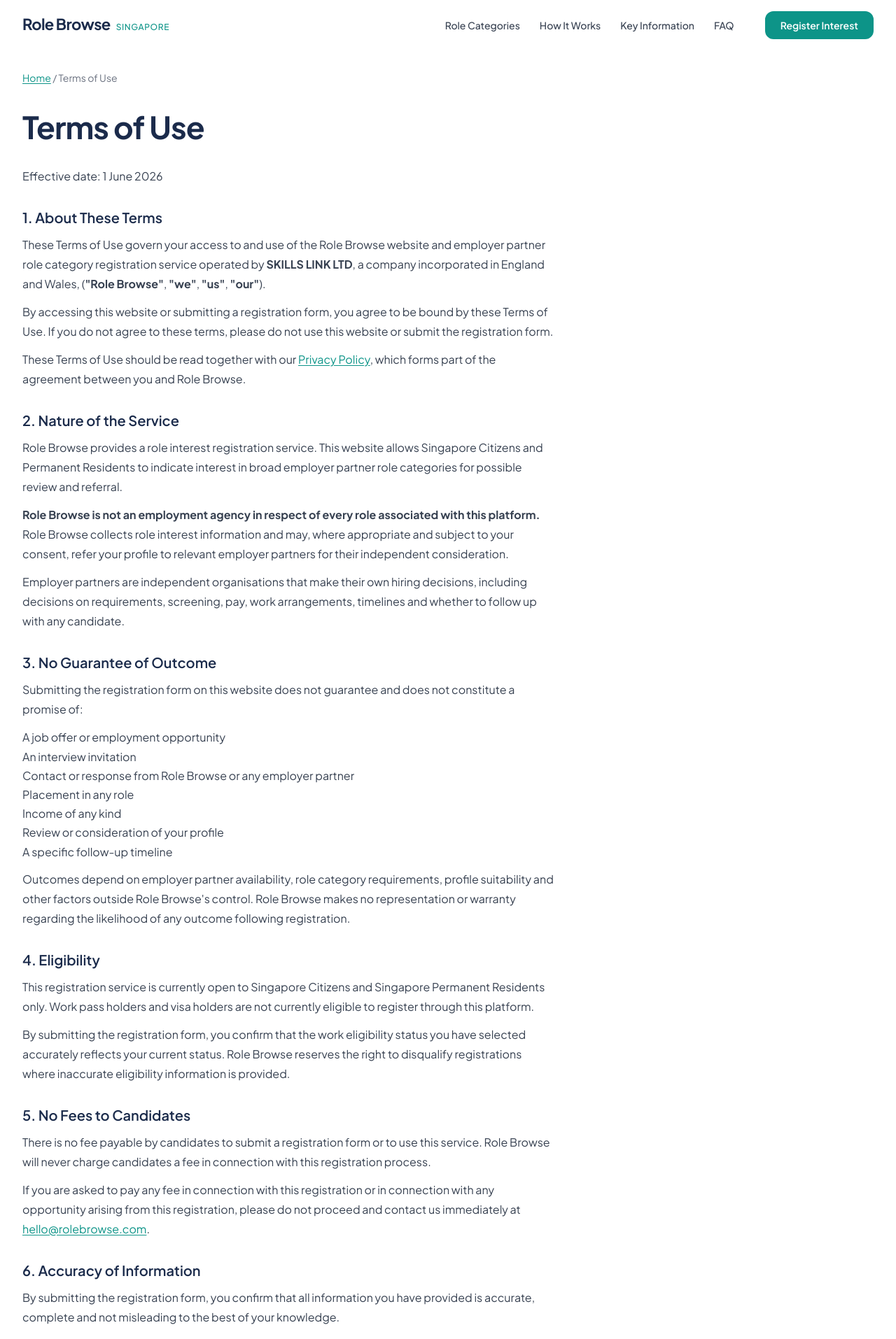
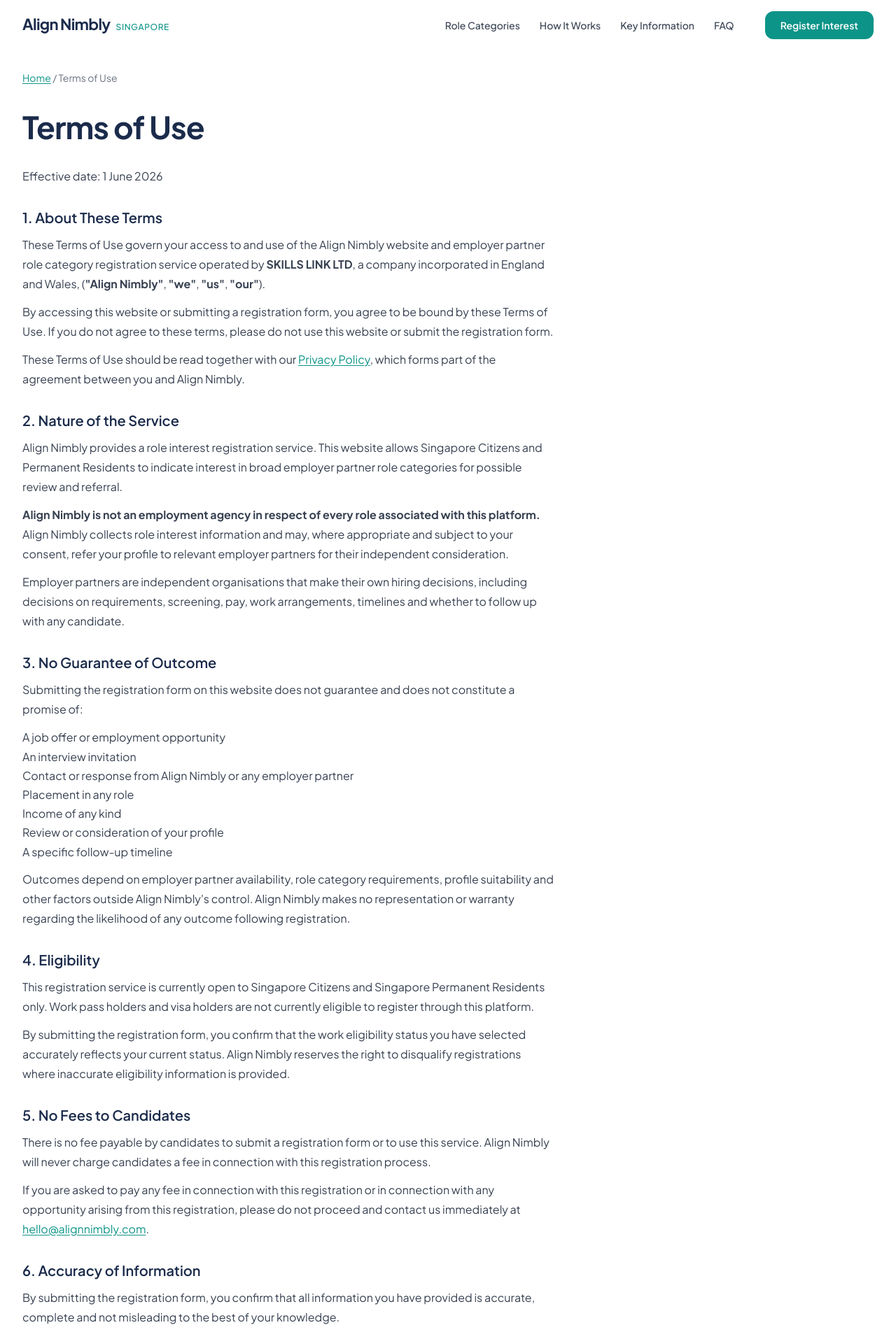
Before and after one commit to cddprojects/dongsg1-v75.0, a React (Vite) app: page /terms-of-use in a window 1280 px wide. Shown: the top 1914 px of the page at 70% size. Built offline with nearby package versions, Linux system fonts and the light colour scheme.

Commit message:
Rebrand: Role Browse -> Align Nimbly, rolebrowse.com -> alignnimbly.com
Co-authored-by: WeiYan-cdd <weiyansoon-pixel@users.noreply.github.com>

```diff
--- a/index.html
+++ b/index.html
@@ -12,12 +12,12 @@ j=d.createElement(s),dl=l!='dataLayer'?'&l='+l:'';j.async=true;j.src=
     <meta name="viewport" content="width=device-width, initial-scale=1.0" />
 
     <!-- Primary Meta -->
-    <title>Role Browse Singapore | Part-Time & Flexible Role Categories</title>
+    <title>Align Nimbly Singapore | Part-Time & Flexible Role Categories</title>
     <meta
       name="description"
       content="Explore part-time and flexible role categories in Singapore. Browse what is available, learn how registration works and tell us what type of opportunity interests you."
     />
-    <link rel="canonical" href="https://www.rolebrowse.com/rolebrowse-singapore-employer-partner-role-categories" />
+    <link rel="canonical" href="https://www.alignnimbly.com/alignnimbly-singapore-employer-partner-role-categories" />
     <!-- TODO: Replace canonical URL with the live production URL before launch -->
 
     <!-- Language -->
@@ -25,20 +25,20 @@ j=d.createElement(s),dl=l!='dataLayer'?'&l='+l:'';j.async=true;j.src=
 
     <!-- Open Graph -->
     <meta property="og:type" content="website" />
-    <meta property="og:title" content="Role Browse Singapore | Part-Time & Flexible Role Categories" />
+    <meta property="og:title" content="Align Nimbly Singapore | Part-Time & Flexible Role Categories" />
     <meta
       property="og:description"
       content="Browse part-time and flexible role categories in Singapore. Register your interest and we may be in touch if there is a potentially relevant opportunity."
     />
-    <meta property="og:url" content="https://www.rolebrowse.com/rolebrowse-singapore-employer-partner-role-categories" />
+    <meta property="og:url" content="https://www.alignnimbly.com/alignnimbly-singapore-employer-partner-role-categories" />
     <meta property="og:image" content="/og-image.png" />
     <!-- TODO: Replace og:image with an actual Open Graph image (1200×630px) before launch -->
     <meta property="og:locale" content="en_SG" />
-    <meta property="og:site_name" content="Role Browse" />
+    <meta property="og:site_name" content="Align Nimbly" />
 
     <!-- Twitter Card -->
     <meta name="twitter:card" content="summary_large_image" />
-    <meta name="twitter:title" content="Role Browse Singapore | Part-Time & Flexible Role Categories" />
+    <meta name="twitter:title" content="Align Nimbly Singapore | Part-Time & Flexible Role Categories" />
     <meta
       name="twitter:description"
       content="Browse part-time and flexible role categories in Singapore. Register your interest and we may be in touch if there is a potentially relevant opportunity."
@@ -67,9 +67,9 @@ j=d.createElement(s),dl=l!='dataLayer'?'&l='+l:'';j.async=true;j.src=
       {
         "@context": "https://schema.org",
         "@type": "Organization",
-        "name": "Role Browse",
-        "url": "https://www.rolebrowse.com",
-        "description": "Role Browse is a role-interest collection service..."
+        "name": "Align Nimbly",
+        "url": "https://www.alignnimbly.com",
+        "description": "Align Nimbly is a role-interest collection service..."
       }
       </script>
 
--- a/src/components/ApplicationForm.tsx
+++ b/src/components/ApplicationForm.tsx
@@ -116,7 +116,7 @@ export function ApplicationForm(_: Props) {
   //   setStatus('submitting');
   //   try {
   //     await new Promise<void>((resolve) => setTimeout(resolve, 1200));
-  //     sessionStorage.setItem('rolebrowse_submitted_categories', JSON.stringify(form.roleCategories));
+  //     sessionStorage.setItem('alignnimbly_submitted_categories', JSON.stringify(form.roleCategories));
   //     navigate('/thank-you');
   //   } catch {
   //     setStatus('error');
@@ -131,7 +131,7 @@ export function ApplicationForm(_: Props) {
     ? 'google_ad'
     : pageQuery.get('utm_source') ?? '';
   const iframeQuery = new URLSearchParams({
-    origin: 'www.rolebrowse.com',
+    origin: 'www.alignnimbly.com',
     protocol: window.location.protocol,
     channel,
     referral: window.location.href,
@@ -185,7 +185,7 @@ export function ApplicationForm(_: Props) {
           id="cdd-form-mount"
           className="appform__embed"
           data-cddform={FORM_ID}
-          data-origin="www.rolebrowse.com"
+          data-origin="www.alignnimbly.com"
         >
           <iframe
             ref={iframeRef}
--- a/src/components/FAQAccordion.tsx
+++ b/src/components/FAQAccordion.tsx
@@ -23,7 +23,7 @@ export function FAQAccordion() {
             Frequently asked questions
           </h2>
           <p className="section-subheading faq__subheading">
-            Clear answers to common questions about Role Browse and this application process.
+            Clear answers to common questions about Align Nimbly and this application process.
           </p>
         </div>
 
--- a/src/components/Footer.tsx
+++ b/src/components/Footer.tsx
@@ -24,8 +24,8 @@ export function Footer() {
         <div className="footer__main">
           {/* Brand column */}
           <div className="footer__brand">
-            <a href="/" className="footer__logo" aria-label="Role Browse home">
-              <span className="footer__logo-word">Role Browse</span>
+            <a href="/" className="footer__logo" aria-label="Align Nimbly home">
+              <span className="footer__logo-word">Align Nimbly</span>
               <span className="footer__logo-tag">Singapore</span>
             </a>
             <p className="footer__description">{footer.description}</p>
@@ -66,7 +66,7 @@ export function Footer() {
         {/* Bottom bar */}
         <div className="footer__bottom">
           <p className="footer__copyright">
-            © {year} Role Browse. Operated by SKILLS LINK LTD.
+            © {year} Align Nimbly. Operated by SKILLS LINK LTD.
           </p>
           <div className="footer__legal-row">
             {footer.legalLinks.map((link, i) => (
--- a/src/components/Header.tsx
+++ b/src/components/Header.tsx
@@ -73,8 +73,8 @@ export function Header() {
     <header ref={headerRef} className={`header${scrolled ? ' header--scrolled' : ''}`} role="banner">
       <div className="container header__inner">
         {/* Logo / Wordmark */}
-        <a href="/" className="header__logo" aria-label="Role Browse home">
-          <span className="header__logo-word">Role Browse</span>
+        <a href="/" className="header__logo" aria-label="Align Nimbly home">
+          <span className="header__logo-word">Align Nimbly</span>
           <span className="header__logo-tag">Singapore</span>
         </a>
 
--- a/src/data/content.ts
+++ b/src/data/content.ts
@@ -1,25 +1,25 @@
 /* ============================================================
-   ROLE BROWSE SINGAPORE — Content Data File
+   ALIGN NIMBLY SINGAPORE — Content Data File
    All editable page content lives here.
    Update this file to change copy, categories, FAQs, etc.
    ============================================================ */
 
 export const siteConfig = {
-  brandName: 'Role Browse',
+  brandName: 'Align Nimbly',
   tagline: 'Employer-partner opportunity registration',
   market: 'Singapore',
   language: 'en',
-  contactEmail: 'hello@rolebrowse.com', // TODO: replace with actual contact email before launch
+  contactEmail: 'hello@alignnimbly.com', // TODO: replace with actual contact email before launch
   privacyPolicyUrl: '/privacy-policy',
   termsOfUseUrl: '/terms-of-use',
-  canonicalUrl: 'https://www.rolebrowse.com/rolebrowse-singapore-employer-partner-role-categories', // TODO: replace with live URL
+  canonicalUrl: 'https://www.alignnimbly.com/alignnimbly-singapore-employer-partner-role-categories', // TODO: replace with live URL
 };
 
 export const seoMeta = {
-  title: 'Role Browse Singapore | Part-Time & Flexible Role Categories',
+  title: 'Align Nimbly Singapore | Part-Time & Flexible Role Categories',
   description:
     'Explore part-time and flexible role categories in Singapore. Browse what is available, learn how registration works and tell us what type of opportunity interests you.',
-  ogTitle: 'Role Browse Singapore | Part-Time & Flexible Role Categories',
+  ogTitle: 'Align Nimbly Singapore | Part-Time & Flexible Role Categories',
   ogDescription:
     'Browse part-time and flexible role categories in Singapore. Register your interest and we may be in touch if there is a potentially relevant opportunity.',
   ogImage: '/og-image.png',
@@ -51,7 +51,7 @@ export const intro = {
   eyebrow: 'About Us',
   heading: 'Work that fits around your life',
   lead:
-    'Different opportunities may offer different schedules, working arrangements and responsibilities. RoleBrowse helps you explore the available categories and understand what to consider before registering your interest.',
+    'Different opportunities may offer different schedules, working arrangements and responsibilities. AlignNimbly helps you explore the available categories and understand what to consider before registering your interest.',
   points: [
     {
       heading: 'Work that fits your schedule',
@@ -189,8 +189,8 @@ export const processSteps = [
 export const trustPoints = [
   {
     icon: 'shield-off',
-    heading: "RoleBrowse's purpose",
-    body: 'RoleBrowse provides general role information and an interest-registration process. It does not guarantee that a specific opportunity will be available.',
+    heading: "AlignNimbly's purpose",
+    body: 'AlignNimbly provides general role information and an interest-registration process. It does not guarantee that a specific opportunity will be available.',
   },
   {
     icon: 'credit-card',
@@ -222,9 +222,9 @@ export const trustPoints = [
 export const faqs = [
   {
     id: 'faq-1',
-    question: 'Is Role Browse the employer?',
+    question: 'Is Align Nimbly the employer?',
     answer:
-      'Not necessarily. Role Browse collects your role interest and, where there\'s a possible fit, may refer your details to relevant employer partners, but employer partners are independent organisations that make their own hiring decisions. Role Browse is not automatically the direct employer for every opportunity.',
+      'Not necessarily. Align Nimbly collects your role interest and, where there\'s a possible fit, may refer your details to relevant employer partners, but employer partners are independent organisations that make their own hiring decisions. Align Nimbly is not automatically the direct employer for every opportunity.',
   },
   {
     id: 'faq-2',
@@ -248,7 +248,7 @@ export const faqs = [
     id: 'faq-5',
     question: 'Can non-Singapore Citizens apply?',
     answer:
-      'At this time, Role Browse\'s employer partner categories in Singapore are open to Singapore Citizens and Permanent Residents only. Work pass holders, including Employment Pass, S Pass and Work Permit holders, are not currently eligible to register through this platform. This may expand in future. If you are a Singapore Citizen or Permanent Resident, you are welcome to register your interest.',
+      'At this time, Align Nimbly\'s employer partner categories in Singapore are open to Singapore Citizens and Permanent Residents only. Work pass holders, including Employment Pass, S Pass and Work Permit holders, are not currently eligible to register through this platform. This may expand in future. If you are a Singapore Citizen or Permanent Resident, you are welcome to register your interest.',
   },
   {
     id: 'faq-6',
@@ -258,7 +258,7 @@ export const faqs = [
   },
   {
     id: 'faq-7',
-    question: 'Does Role Browse charge applicants?',
+    question: 'Does Align Nimbly charge applicants?',
     answer:
       'No. This service is free. If anyone asks you to pay in connection with this application, please stop and contact us straight away.',
   },
@@ -279,9 +279,9 @@ export const finalCta = {
 
 export const footer = {
   description:
-    'RoleBrowse is a role-exploration and interest-registration website for individuals considering part-time and flexible work opportunities in Singapore. Role availability and employment terms depend on the relevant hiring organisation.',
+    'AlignNimbly is a role-exploration and interest-registration website for individuals considering part-time and flexible work opportunities in Singapore. Role availability and employment terms depend on the relevant hiring organisation.',
   disclaimer:
-    'Role Browse is not the direct employer for every opportunity. Employer partners make their own hiring decisions. Submission does not guarantee a job, interview, placement or income.',
+    'Align Nimbly is not the direct employer for every opportunity. Employer partners make their own hiring decisions. Submission does not guarantee a job, interview, placement or income.',
   links: [
     { label: 'Role Categories', href: '#role-categories' },
     { label: 'How It Works', href: '#how-it-works' },
--- a/src/index.css
+++ b/src/index.css
@@ -1,5 +1,5 @@
 /* ============================================================
-   ROLE BROWSE — Global Design System
+   ALIGN NIMBLY — Global Design System
    ============================================================ */
 
 /* Google Fonts */
--- a/src/pages/PrivacyPolicyPage.tsx
+++ b/src/pages/PrivacyPolicyPage.tsx
@@ -19,13 +19,13 @@ export function PrivacyPolicyPage() {
           <section aria-labelledby="pp-intro">
             <h2 id="pp-intro">1. About This Policy</h2>
             <p>
-              This Privacy Policy describes how <strong>SKILLS LINK LTD</strong>, a company incorporated in England and Wales, operating the Role Browse platform (<strong>"Role Browse"</strong>, <strong>"we"</strong>,{' '}
+              This Privacy Policy describes how <strong>SKILLS LINK LTD</strong>, a company incorporated in England and Wales, operating the Align Nimbly platform (<strong>"Align Nimbly"</strong>, <strong>"we"</strong>,{' '}
               <strong>"us"</strong>, <strong>"our"</strong>), collects, uses, discloses and manages
               personal data in accordance with the Singapore Personal Data Protection Act 2012
               (No. 26 of 2012) (<strong>"PDPA"</strong>) and its subsidiary legislation.
             </p>
             <p>
-              This policy applies to personal data collected through the Role Browse website and the
+              This policy applies to personal data collected through the Align Nimbly website and the
               employer partner role category registration form located at this website.
             </p>
             <p>
@@ -109,7 +109,7 @@ export function PrivacyPolicyPage() {
                 <strong>Employer partners:</strong> Where a possible fit is identified and subject
                 to your consent, your personal data may be shared with a relevant employer partner
                 for their independent review. Employer partners are independent organisations.
-                Role Browse is not responsible for the data handling practices of employer partners
+                Align Nimbly is not responsible for the data handling practices of employer partners
                 once personal data has been shared with them pursuant to your consent. You should
                 review the privacy policies of any employer partner who contacts you.
               </li>
@@ -219,8 +219,8 @@ export function PrivacyPolicyPage() {
               representative:
             </p>
             <p>
-              <strong>Data Protection Contact — Role Browse</strong><br />
-              Email: <a href="mailto:privacy@rolebrowse.com">privacy@rolebrowse.com</a><br />
+              <strong>Data Protection Contact — Align Nimbly</strong><br />
+              Email: <a href="mailto:privacy@alignnimbly.com">privacy@alignnimbly.com</a><br />
               SKILLS LINK LTD<br />
               681 Hougang Avenue 8, Singapore 530681
             </p>
--- a/src/pages/TermsOfUsePage.tsx
+++ b/src/pages/TermsOfUsePage.tsx
@@ -19,9 +19,9 @@ export function TermsOfUsePage() {
           <section aria-labelledby="tou-intro">
             <h2 id="tou-intro">1. About These Terms</h2>
             <p>
-              These Terms of Use govern your access to and use of the Role Browse website and
+              These Terms of Use govern your access to and use of the Align Nimbly website and
               employer partner role category registration service operated by{' '}
-              <strong>SKILLS LINK LTD</strong>, a company incorporated in England and Wales, (<strong>"Role Browse"</strong>, <strong>"we"</strong>, <strong>"us"</strong>, <strong>"our"</strong>).
+              <strong>SKILLS LINK LTD</strong>, a company incorporated in England and Wales, (<strong>"Align Nimbly"</strong>, <strong>"we"</strong>, <strong>"us"</strong>, <strong>"our"</strong>).
             </p>
             <p>
               By accessing this website or submitting a registration form, you agree to be bound
@@ -31,20 +31,20 @@ export function TermsOfUsePage() {
             <p>
               These Terms of Use should be read together with our{' '}
               <a href="/privacy-policy">Privacy Policy</a>, which forms part of the agreement
-              between you and Role Browse.
+              between you and Align Nimbly.
             </p>
           </section>
 
           <section aria-labelledby="tou-service">
             <h2 id="tou-service">2. Nature of the Service</h2>
             <p>
-              Role Browse provides a role interest registration service. This website allows Singapore
+              Align Nimbly provides a role interest registration service. This website allows Singapore
               Citizens and Permanent Residents to indicate interest in broad employer partner role
               categories for possible review and referral.
             </p>
             <p>
-              <strong>Role Browse is not an employment agency in respect of every role associated
-              with this platform.</strong> Role Browse collects role interest information and may, where
+              <strong>Align Nimbly is not an employment agency in respect of every role associated
+              with this platform.</strong> Align Nimbly collects role interest information and may, where
               appropriate and subject to your consent, refer your profile to relevant employer
               partners for their independent consideration.
             </p>
@@ -64,7 +64,7 @@ export function TermsOfUsePage() {
             <ul className="legal-page__list">
               <li>A job offer or employment opportunity</li>
               <li>An interview invitation</li>
-                <li>Contact or response from Role Browse or any employer partner</li>
+                <li>Contact or response from Align Nimbly or any employer partner</li>
               <li>Placement in any role</li>
               <li>Income of any kind</li>
               <li>Review or consideration of your profile</li>
@@ -72,7 +72,7 @@ export function TermsOfUsePage() {
             </ul>
             <p>
               Outcomes depend on employer partner availability, role category requirements,
-              profile suitability and other factors outside Role Browse's control. Role Browse makes no
+              profile suitability and other factors outside Align Nimbly's control. Align Nimbly makes no
               representation or warranty regarding the likelihood of any outcome following
               registration.
             </p>
@@ -87,7 +87,7 @@ export function TermsOfUsePage() {
             </p>
             <p>
               By submitting the registration form, you confirm that the work eligibility status
-              you have selected accurately reflects your current status. Role Browse reserves the
+              you have selected accurately reflects your current status. Align Nimbly reserves the
               right to disqualify registrations where inaccurate eligibility information is provided.
             </p>
           </section>
@@ -96,14 +96,14 @@ export function TermsOfUsePage() {
             <h2 id="tou-fees">5. No Fees to Candidates</h2>
             <p>
               There is no fee payable by candidates to submit a registration form or to use this
-              service. Role Browse will never charge candidates a fee in connection with this
+              service. Align Nimbly will never charge candidates a fee in connection with this
               registration process.
             </p>
             <p>
               If you are asked to pay any fee in connection with this registration or in
               connection with any opportunity arising from this registration, please do not
               proceed and contact us immediately at{' '}
-              <a href="mailto:hello@rolebrowse.com">hello@rolebrowse.com</a>.
+              <a href="mailto:hello@alignnimbly.com">hello@alignnimbly.com</a>.
             </p>
           </section>
 
@@ -114,7 +114,7 @@ export function TermsOfUsePage() {
               provided is accurate, complete and not misleading to the best of your knowledge.
             </p>
             <p>
-              Role Browse reserves the right to disqualify registrations where information provided
+              Align Nimbly reserves the right to disqualify registrations where information provided
               is found to be inaccurate, misleading or fraudulent.
             </p>
           </section>
@@ -138,7 +138,7 @@ export function TermsOfUsePage() {
             <h2 id="tou-ip">8. Intellectual Property</h2>
             <p>
               All content on this website, including but not limited to text, design, layout,
-              graphics, brand names and trademarks, is the property of Role Browse or its licensors
+              graphics, brand names and trademarks, is the property of Align Nimbly or its licensors
               and is protected by applicable intellectual property laws.
             </p>
             <p>
@@ -151,13 +151,13 @@ export function TermsOfUsePage() {
           <section aria-labelledby="tou-limitation">
             <h2 id="tou-limitation">9. Limitation of Liability</h2>
             <p>
-              To the fullest extent permitted by applicable law, Role Browse shall not be liable for
+              To the fullest extent permitted by applicable law, Align Nimbly shall not be liable for
               any direct, indirect, incidental, special, consequential or punitive damages arising
               from or in connection with your use of this website, your submission of a registration
               form, or any outcome or absence of outcome following your registration.
             </p>
             <p>
-              Role Browse does not warrant that this website will be available at all times, free from
+              Align Nimbly does not warrant that this website will be available at all times, free from
               errors or free from viruses or other harmful components.
             </p>
           </section>
@@ -166,7 +166,7 @@ export function TermsOfUsePage() {
             <h2 id="tou-links">10. Third Party Links</h2>
             <p>
               This website may contain links to third party websites. These links are provided for
-              convenience only. Role Browse does not endorse, control or take responsibility for the
+              convenience only. Align Nimbly does not endorse, control or take responsibility for the
               content, privacy practices or terms of any third party website. Your use of any
               third party website is at your own risk.
             </p>
@@ -197,8 +197,8 @@ export function TermsOfUsePage() {
               For enquiries regarding these Terms of Use, please contact us at:
             </p>
             <p>
-              <strong>Role Browse</strong><br />
-              Email: <a href="mailto:hello@rolebrowse.com">hello@rolebrowse.com</a><br />
+              <strong>Align Nimbly</strong><br />
+              Email: <a href="mailto:hello@alignnimbly.com">hello@alignnimbly.com</a><br />
               SKILLS LINK LTD<br />
               681 Hougang Avenue 8, Singapore 530681
             </p>
--- a/src/pages/ThankYouPage.tsx
+++ b/src/pages/ThankYouPage.tsx
@@ -8,7 +8,7 @@ export function ThankYouPage() {
 
   useEffect(() => {
     // Read submitted categories from sessionStorage (set by the form on submission)
-    const stored = sessionStorage.getItem('rolebrowse_submitted_categories');
+    const stored = sessionStorage.getItem('alignnimbly_submitted_categories');
     if (stored) {
       const ids: string[] = JSON.parse(stored);
       const labels = ids.map(
```
Also changed, not shown: 4 other files (tests, documents, lock files or other folders).
